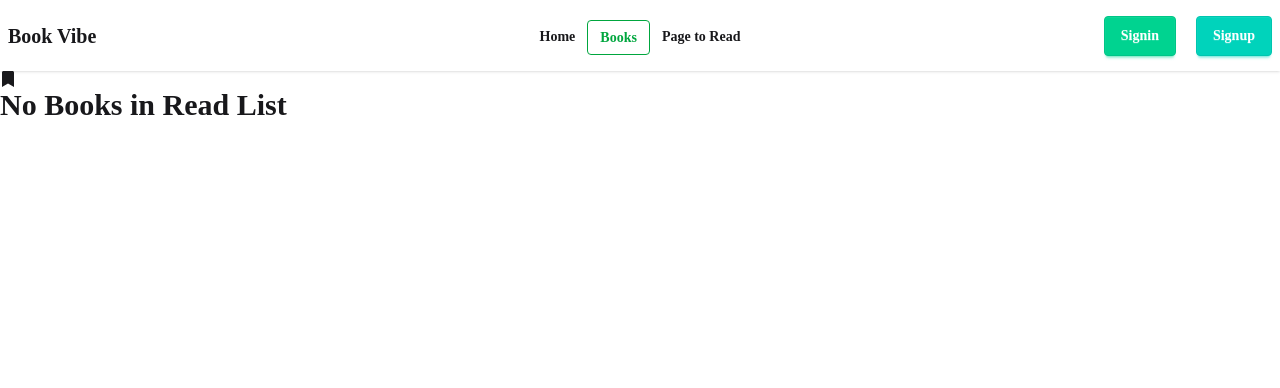
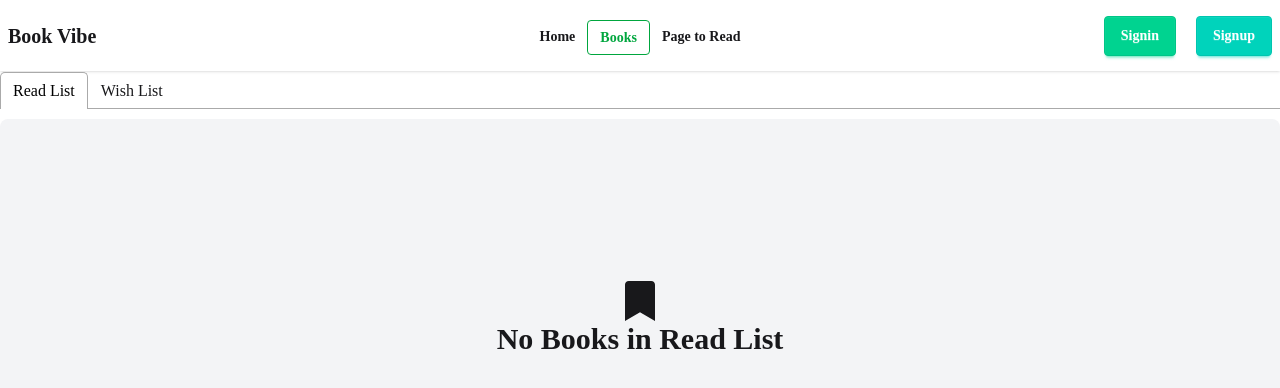
Before and after one commit to AforArdi/react-book-vibe, a React (Vite) app: page /books in a window 1280 px wide. Shown: the top 388 px of the page. Built offline with nearby package versions, Linux system fonts and the light colour scheme; a web font is replaced by a local one.

Commit message:
default message div added with conditional rendering for both wishlist and readlist component

```diff
--- a/src/components/listedBooks/ListedReadList.jsx
+++ b/src/components/listedBooks/ListedReadList.jsx
@@ -1,9 +1,20 @@
 import { useContext } from "react";
 import { BookContext } from "../../contexts/BookProvider";
 import BookCard from "../ui/BookCard";
+import { FaBookmark } from "react-icons/fa";
 
 const ListedReadList = () => {
     const {readBooks} = useContext(BookContext);
+
+    if(readBooks.length === 0){
+        return (
+            <div className="h-[50vh] flex flex-col items-center justify-center bg-gray-100 rounded-lg">
+                <FaBookmark size={40}></FaBookmark>
+                <h2 className="font-bold text-3xl">No Books in Read List</h2>
+            </div>
+        )
+    }
+
     return (
         <div className="grid grid-cols-1 md:grid-cols-2 lg:grid-cols-3 gap-5">
             {
--- a/src/components/listedBooks/ListedWishList.jsx
+++ b/src/components/listedBooks/ListedWishList.jsx
@@ -1,9 +1,20 @@
 import { useContext } from "react";
 import { BookContext } from "../../contexts/BookProvider";
 import BookCard from "../ui/BookCard";
+import { FaBookmark } from "react-icons/fa";
 
 const ListedWishList = () => {
     const {wishList} = useContext(BookContext);
+
+    if(wishList.length === 0){
+        return (
+            <div className="h-[50vh] flex flex-col items-center justify-center bg-gray-100 rounded-lg">
+                <FaBookmark size={40}></FaBookmark>
+                <h2 className="font-bold text-3xl">No Books in Wish List</h2>
+            </div>
+        )
+    }
+
     return (
         <div className="grid grid-cols-1 md:grid-cols-2 lg:grid-cols-3 gap-5">
             {
--- a/src/pages/books/Books.jsx
+++ b/src/pages/books/Books.jsx
@@ -2,23 +2,12 @@ import { useContext } from "react";
 import { BookContext } from "../../contexts/BookProvider";
 import { Tab, Tabs, TabList, TabPanel } from 'react-tabs';
 import 'react-tabs/style/react-tabs.css';
-import BookCard from "../../components/ui/BookCard";
-import { FaBookmark } from "react-icons/fa";
 import ListedReadList from "../../components/listedBooks/ListedReadList";
 import ListedWishList from "../../components/listedBooks/ListedWishList";
 
 const Books = () => {
     const {wishList, readBooks} = useContext(BookContext);
     // console.log(wishList, readBooks);
-
-    if(readBooks.length === 0){
-        return (
-            <div>
-                <FaBookmark></FaBookmark>
-                <h2 className="font-bold text-3xl">No Books in Read List</h2>
-            </div>
-        )
-    }
 
     return (
         <div className="container mx-auto">
```
